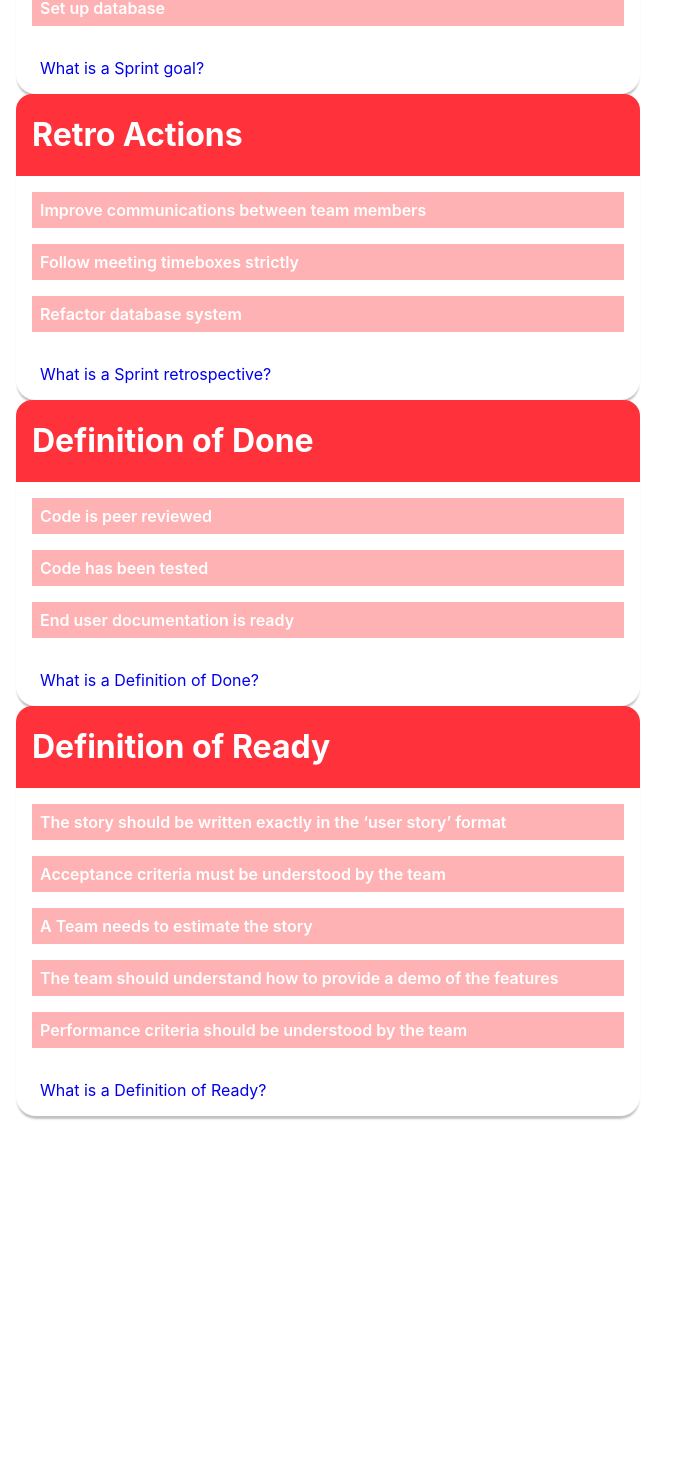
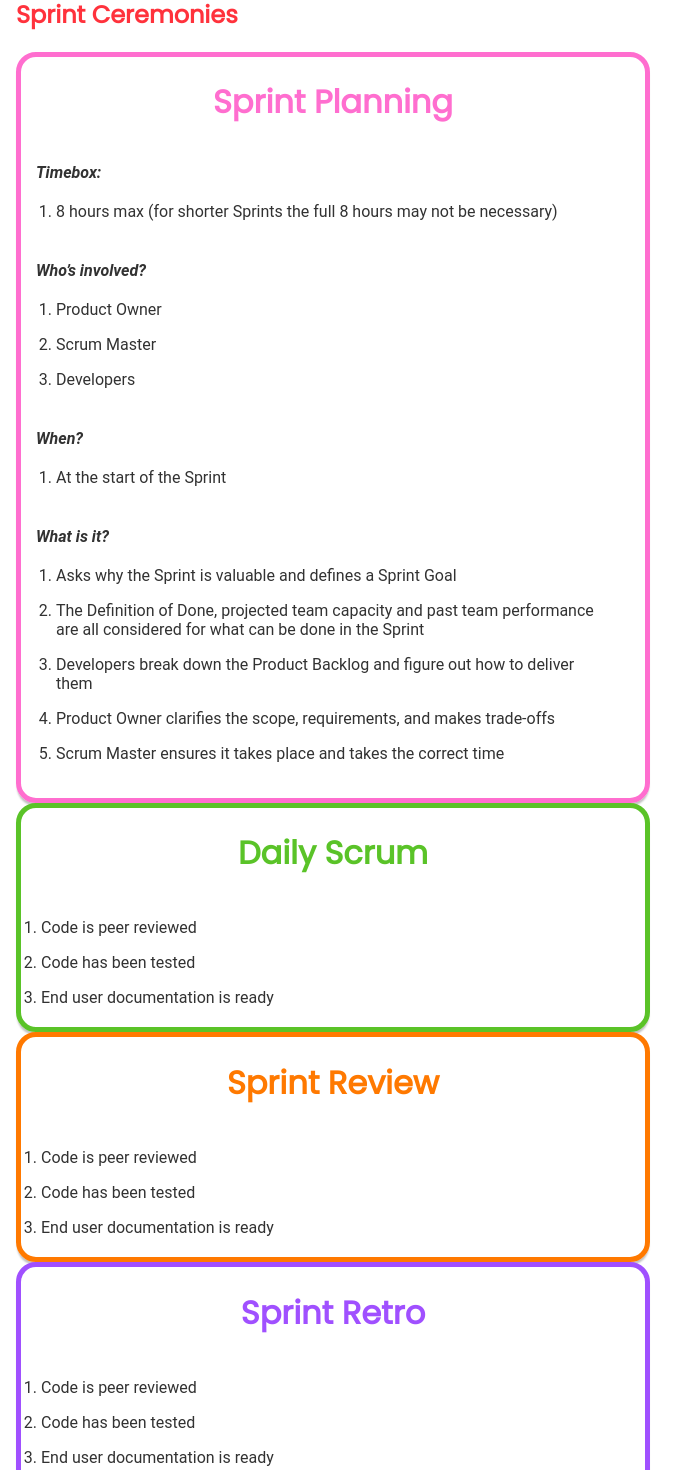
Before and after one commit to marissaepstein-AND/ANDIterate, a React app: page / in a window 1280 px wide. Shown: the part 247-1717 px from the top of the page, without its empty margins (0-697 px from the left). Before the commit the page ends 1379 px from the top, so only its background shows below. Built offline with nearby package versions, Linux system fonts and the light colour scheme.

Commit message:
sprint planning

```diff
--- /dev/null
+++ b/src/components/common/InfoBoxWithoutLink.jsx
@@ -0,0 +1,39 @@
+import React from 'react'
+import styled, { css } from "styled-components";
+import { Link, withRouter } from 'react-router-dom'
+
+const Wrapper = styled.div`
+  box-shadow: 0 4px 2px -1px #c1c1c1;
+  border-radius: 20px;
+  width: 50%;
+  display: flex;
+  flex-direction: column;
+  ${props => props};
+
+`;
+
+const TitleBox = styled.div`
+  border-radius: 16px 16px 0 0;
+  padding: 0 1rem;
+  color: white;
+  text-align: center;
+  font-family: Poppins;
+  ${p => p.theme.h1.fontWeight}
+  ${props => props};
+`;
+
+const BodyBox = styled.div`
+  ${props => props};
+`;
+
+
+const InfoBoxWithoutLink = (props) => {
+
+  return (
+    <Wrapper {...props.style.wrapperStyle}>
+      <TitleBox {...props.style.titleStyle}> <h1>{props.title}</h1> </TitleBox>
+      <BodyBox {...props.style.bodyStyle}> {props.body} </BodyBox>
+    </Wrapper>
+  );
+}
+export default InfoBoxWithoutLink
--- a/src/components/pages/ScrumInfo.jsx
+++ b/src/components/pages/ScrumInfo.jsx
@@ -1,7 +1,7 @@
 import React from 'react'
 import styled, {withTheme} from "styled-components"
 import { Page } from "../common/Page"
-import { getCompilerHooks } from 'webpack-manifest-plugin'
+import SprintCeremonies from "../../layouts/SprintCeremonies"
 
 
 const Title = styled.div`
@@ -19,8 +19,8 @@ const ScrumInfo = () => {
         <Title>Scrum Hints & Tips</Title>
         <Heading>What is a sprint?</Heading>
         <Heading>Who is on a scrum team?</Heading>
-        <Heading>Sprint Ceremonies </Heading>
-        </Page>
+        <SprintCeremonies />
+    </Page>
 }
 
 export default withTheme(ScrumInfo)
--- a/src/containers/App.js
+++ b/src/containers/App.js
@@ -19,7 +19,7 @@ const App = (props) =>{
     <HashRouter>
       <Menu />
       <Switch>
-        <Route exact path="/" component={Home} />
+        <Route exact path="/" component={ScrumInfo} />
       </Switch>
     </HashRouter>
 </ThemeProvider>
--- a/src/index.css
+++ b/src/index.css
@@ -1,3 +1,5 @@
+@import url("https://fonts.googleapis.com/css?family=Poppins");
+
 body {
   margin: 0;
   font-family: -apple-system, BlinkMacSystemFont, 'Segoe UI', 'Roboto', 'Oxygen',
--- /dev/null
+++ b/src/layouts/SprintCeremonies.jsx
@@ -0,0 +1,159 @@
+import React from 'react'
+import { __SECRET_INTERNALS_DO_NOT_USE_OR_YOU_WILL_BE_FIRED } from 'react-dom';
+import styled from "styled-components"
+import InfoBoxWithoutLink from "../components/common/InfoBoxWithoutLink";
+import theme from '../styles/theme';
+
+const Wrapper = styled.div`
+`
+
+const Heading = styled.h2`
+    font-family: Poppins, sans-serif;
+    color: ${p => p.theme.colors.primaryRed};
+`;
+
+const BoxContentWrapper = styled.div`
+    padding: 15px;
+`
+
+const BoxSubtitle = styled.p`
+    color: ${p => p.theme.colors.primaryDarkGrey};
+    font-weight: ${p => p.theme.h1.fontWeight};
+    font-family: Roboto, sans-serif;
+    font-style: italic;
+    padding: 0;
+    margin: 0;
+`
+
+const List = styled.ul`
+    list-style: dash;
+    padding: 0.25rem;
+    margin: 0 1rem;
+`
+const ListItem = styled.li`
+    margin: 1rem 0;
+    padding: 0;
+    color: ${p => p.theme.colors.primaryDarkGrey};
+    font-family: Roboto, sans-serif;
+`
+
+const planningProps ={
+    title: "Sprint Planning",
+    body: <BoxContentWrapper>
+        <BoxSubtitle>Timebox:</BoxSubtitle>
+        <List>
+            <ListItem>8 hours max (for shorter Sprints the full 8 hours may not be necessary)</ListItem>
+        </List>
+        <br></br>
+        <BoxSubtitle> Who’s involved?</BoxSubtitle>
+        <List>
+            <ListItem>Product Owner</ListItem>
+            <ListItem>Scrum Master</ListItem>
+            <ListItem>Developers</ListItem>
+        </List>
+        <br></br>
+        <BoxSubtitle>When?</BoxSubtitle>
+        <List>
+            <ListItem>At the start of the Sprint</ListItem>
+        </List>
+        <br></br>
+        <BoxSubtitle>What is it?</BoxSubtitle>
+        <List>
+            <ListItem>Asks why the Sprint is valuable and defines a Sprint Goal</ListItem>
+            <ListItem>The Definition of Done, projected team capacity and past team performance are all considered for what can be done in the Sprint</ListItem>
+            <ListItem>Developers break down the Product Backlog and figure out how to deliver them</ListItem>
+            <ListItem>Product Owner clarifies the scope, requirements, and makes trade-offs</ListItem>
+            <ListItem>Scrum Master ensures it takes place and takes the correct time</ListItem>
+        </List>
+    </BoxContentWrapper>
+
+,
+    style:{
+        wrapperStyle:{
+            borderStyle: 'solid',
+            borderWidth: '5px',
+            borderColor: theme.colors.secondaryPink,
+        },
+        titleStyle:{
+            backgroundColor: theme.colors.primaryWhite,
+            color: theme.colors.secondaryPink
+        }
+    },
+}
+
+const dailyProps ={
+    title: "Daily Scrum",
+    body:
+        <List>
+            <ListItem>Code is peer reviewed</ListItem>
+            <ListItem>Code has been tested</ListItem>
+            <ListItem>End user documentation is ready</ListItem>
+        </List>,
+    style:{
+        wrapperStyle:{
+            borderStyle: 'solid',
+            borderWidth: '5px',
+            borderColor: theme.colors.secondaryGreen,
+        },
+        titleStyle:{
+            backgroundColor: theme.colors.primaryWhite,
+            color: theme.colors.secondaryGreen
+        }
+    },
+}
+
+const reviewProps ={
+    title: "Sprint Review",
+    body:
+
+        <List>
+            <ListItem>Code is peer reviewed</ListItem>
+            <ListItem>Code has been tested</ListItem>
+            <ListItem>End user documentation is ready</ListItem>
+        </List>,
+    style:{
+        wrapperStyle:{
+            borderStyle: 'solid',
+            borderWidth: '5px',
+            borderColor: theme.colors.secondaryOrange,
+        },
+        titleStyle:{
+            backgroundColor: theme.colors.primaryWhite,
+            color: theme.colors.secondaryOrange
+        }
+    },
+}
+
+const retroProps ={
+    title: "Sprint Retro",
+    body:
+        <List>
+            <ListItem>Code is peer reviewed</ListItem>
+            <ListItem>Code has been tested</ListItem>
+            <ListItem>End user documentation is ready</ListItem>
+        </List>,
+    style:{
+        wrapperStyle:{
+            borderStyle: 'solid',
+            borderWidth: '5px',
+            borderColor: theme.colors.secondaryPurple,
+        },
+        titleStyle:{
+            backgroundColor: theme.colors.primaryWhite,
+            color: theme.colors.secondaryPurple
+        }
+    },
+}
+
+const SprintCeremonies = (props) => {
+
+    return <Wrapper>
+        <Heading>Sprint Ceremonies</Heading>
+        <InfoBoxWithoutLink {...planningProps}/>
+        <InfoBoxWithoutLink {...dailyProps}/>
+        <InfoBoxWithoutLink {...reviewProps}/>
+        <InfoBoxWithoutLink {...retroProps}/>
+    </Wrapper>
+}
+
+export default SprintCeremonies
```
